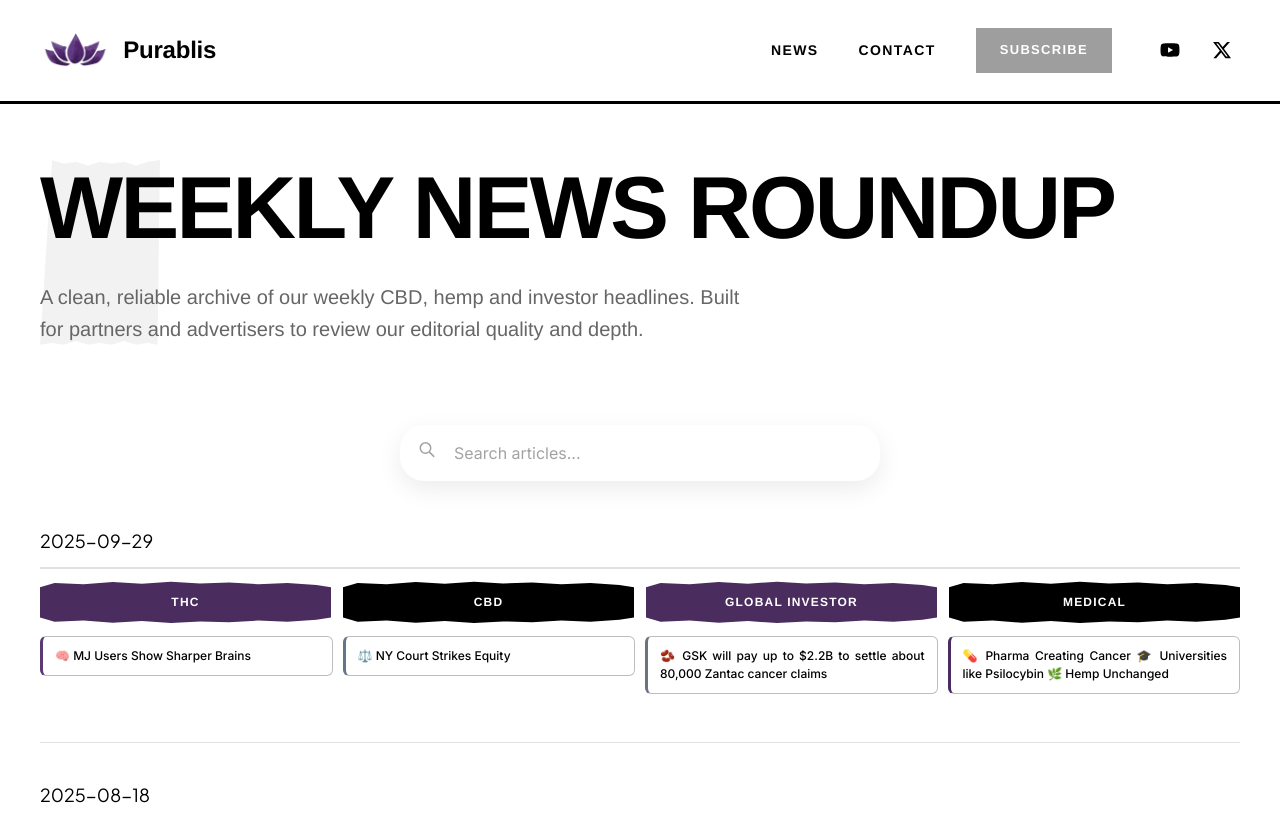
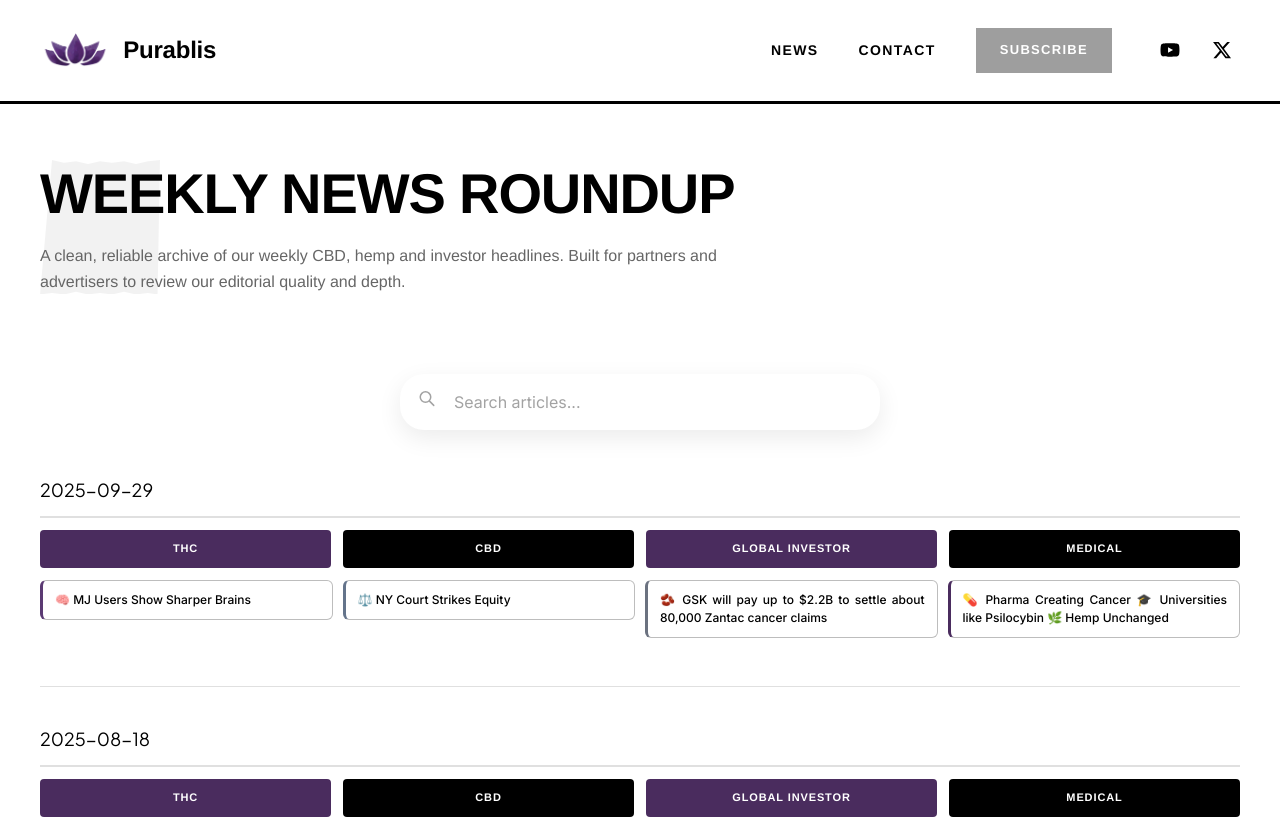
Before and after one commit to AKIFQ/pura-test, a React (Vite) app: page /news in a window 1280 px wide. Shown: the top 819 px of the page. Built offline with nearby package versions, Linux system fonts and the light colour scheme; grey boxes are pictures that could not be loaded.

Commit message:
Fix oversized typography and improve visual hierarchy - reduce hero headline, news page title, and category headers to more balanced sizes

```diff
--- a/src/components/common/SubscribeForm.jsx
+++ b/src/components/common/SubscribeForm.jsx
@@ -51,9 +51,18 @@ const Left = styled.div``
 const Right = styled.div``
 
 const Title = styled.h2`
-  ${theme.typography.h2};
+  font-size: 28px;
+  line-height: 1.2;
+  font-weight: 800;
+  font-family: 'Helvetica Neue', 'Arial Black', sans-serif;
+  text-transform: uppercase;
+  letter-spacing: -0.01em;
   color: ${theme.colors.text.primary};
   margin: 0 0 8px 0;
+
+  @media (min-width: ${theme.breakpoints.tablet}) {
+    font-size: 32px;
+  }
 `
 
 const Subtitle = styled.p`
--- a/src/components/layout/Hero.jsx
+++ b/src/components/layout/Hero.jsx
@@ -74,53 +74,51 @@ const HeroContent = styled.div`
 `
 
 const Title = styled.h1`
-  margin-bottom: 40px;
-  font-size: 48px;
-  line-height: 1.1;
+  margin-bottom: 24px;
+  font-size: 32px;
+  line-height: 1.2;
   font-weight: 800;
   color: ${theme.colors.dark};
   text-transform: uppercase;
-  letter-spacing: -0.03em;
+  letter-spacing: -0.02em;
   font-family: 'Helvetica Neue', 'Arial Black', sans-serif;
-  text-shadow: none;
 
   @media (min-width: ${theme.breakpoints.tablet}) {
-    font-size: 64px;
-    margin-bottom: 50px;
+    font-size: 42px;
+    margin-bottom: 28px;
   }
 
   @media (min-width: ${theme.breakpoints.desktop}) {
-    font-size: 80px;
-    margin-bottom: 60px;
+    font-size: 52px;
+    margin-bottom: 32px;
   }
 
   span {
     color: ${theme.colors.primaryDark};
     font-weight: 800;
     display: block;
-    margin-top: 12px;
+    margin-top: 8px;
   }
 `
 
 const Description = styled.p`
   color: ${theme.colors.text.secondary};
-  margin-bottom: 50px;
+  margin-bottom: 32px;
   font-size: 16px;
-  line-height: 1.8;
+  line-height: 1.6;
   font-family: 'Helvetica Neue', Arial, sans-serif;
   font-weight: 400;
   max-width: 600px;
-  text-shadow: none;
 
   @media (min-width: ${theme.breakpoints.tablet}) {
-    margin-bottom: 60px;
-    font-size: 18px;
+    margin-bottom: 40px;
+    font-size: 17px;
     max-width: 650px;
   }
 
   @media (min-width: ${theme.breakpoints.desktop}) {
-    margin-bottom: 70px;
-    font-size: 20px;
+    margin-bottom: 48px;
+    font-size: 18px;
     max-width: 700px;
   }
 `
--- a/src/components/pages/Contact.jsx
+++ b/src/components/pages/Contact.jsx
@@ -51,9 +51,18 @@ const Left = styled.div``
 const Right = styled.div``
 
 const Title = styled.h2`
-  ${theme.typography.h2};
+  font-size: 28px;
+  line-height: 1.2;
+  font-weight: 800;
+  font-family: 'Helvetica Neue', 'Arial Black', sans-serif;
+  text-transform: uppercase;
+  letter-spacing: -0.01em;
   color: ${theme.colors.text.primary};
   margin: 0 0 8px 0;
+
+  @media (min-width: ${theme.breakpoints.tablet}) {
+    font-size: 32px;
+  }
 `
 
 const Subtitle = styled.p`
--- a/src/components/pages/News.jsx
+++ b/src/components/pages/News.jsx
@@ -47,31 +47,31 @@ const NewsHeader = styled.div`
 `
 
 const Title = styled.h1`
-  font-size: 56px;
-  line-height: 1.1;
+  font-size: 36px;
+  line-height: 1.2;
   font-weight: 800;
   font-family: 'Helvetica Neue', 'Arial Black', sans-serif;
   color: ${theme.colors.dark};
   text-transform: uppercase;
-  margin-bottom: 24px;
-  letter-spacing: -0.03em;
+  margin-bottom: 16px;
+  letter-spacing: -0.02em;
   position: relative;
   z-index: 10;
 
   @media (min-width: ${theme.breakpoints.tablet}) {
-    font-size: 72px;
+    font-size: 48px;
   }
 
   @media (min-width: ${theme.breakpoints.desktop}) {
-    font-size: 88px;
+    font-size: 56px;
   }
 `
 
 const Subtitle = styled.p`
-  font-size: 18px;
+  font-size: 15px;
   line-height: 1.6;
   color: ${theme.colors.text.secondary};
-  margin-bottom: 60px;
+  margin-bottom: 40px;
   max-width: 700px;
   font-weight: 400;
   font-family: 'Helvetica Neue', Arial, sans-serif;
@@ -79,7 +79,7 @@ const Subtitle = styled.p`
   z-index: 10;
 
   @media (min-width: ${theme.breakpoints.tablet}) {
-    font-size: 20px;
+    font-size: 16px;
   }
 `
 
@@ -199,30 +199,23 @@ const ColumnHeaders = styled.div`
 const ColumnHeader = styled.div`
   text-align: center;
   font-weight: 700;
-  font-size: 12px;
-  padding: 12px 8px;
+  font-size: 11px;
+  padding: 10px 8px;
   color: white;
   text-transform: uppercase;
-  letter-spacing: 0.1em;
+  letter-spacing: 0.08em;
   font-family: 'Helvetica Neue', Arial, sans-serif;
   position: relative;
+  border-radius: 4px;
 
   &.thc,
   &.global-investor {
     background: ${theme.colors.primaryDark};
-    clip-path: polygon(
-      0% 15%, 5% 5%, 15% 8%, 25% 3%, 35% 7%, 45% 2%, 55% 6%, 65% 4%, 75% 8%, 85% 5%, 95% 10%, 100% 15%,
-      100% 85%, 95% 90%, 85% 95%, 75% 92%, 65% 96%, 55% 94%, 45% 98%, 35% 93%, 25% 97%, 15% 92%, 5% 95%, 0% 85%
-    );
   }
 
   &.cbd,
   &.medical {
     background: ${theme.colors.dark};
-    clip-path: polygon(
-      0% 15%, 5% 5%, 15% 8%, 25% 3%, 35% 7%, 45% 2%, 55% 6%, 65% 4%, 75% 8%, 85% 5%, 95% 10%, 100% 15%,
-      100% 85%, 95% 90%, 85% 95%, 75% 92%, 65% 96%, 55% 94%, 45% 98%, 35% 93%, 25% 97%, 15% 92%, 5% 95%, 0% 85%
-    );
   }
 `
 
```
